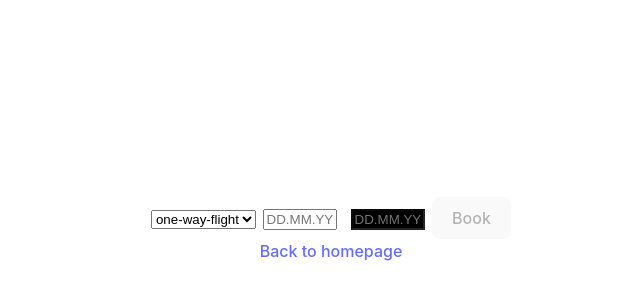
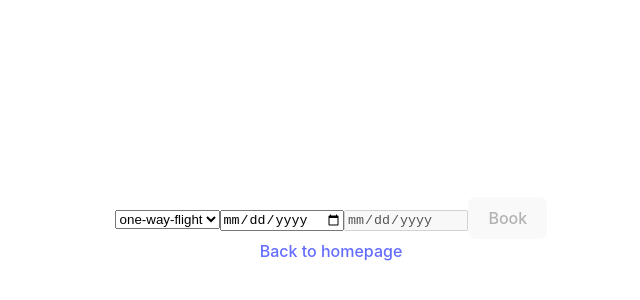
Before and after one commit to LuYujin9/7Guis, a React (Vite) app: page /flightBookerPage in a window 1280 px wide. Shown: the part 170-470 px from the top of the page, without its empty margins (309-949 px from the left). Built offline with nearby package versions, Linux system fonts and the light colour scheme.

Commit message:
updated after review

```diff
--- a/src/components/FlightBooker/index.tsx
+++ b/src/components/FlightBooker/index.tsx
@@ -2,24 +2,27 @@ import { useState } from "react";
 import "./index.css";
 
 export default function FlightBooker() {
-  //type of combobox? string, boolean or context?
   const [combobox, setCombobox] = useState<"one-way" | "return">("one-way");
   const [outboundDate, setOutboundDate] = useState<string | undefined>();
   const [returnDate, setReturnDate] = useState<string | undefined>();
   const [message, setMessage] = useState<string>("");
 
-  //a better name?
   function changeFlightType(event: React.ChangeEvent<HTMLSelectElement>) {
-    if (event.target.value === "return") {
-      setCombobox("return");
-      return;
-    }
-    if (event.target.value === "one-way") {
-      setCombobox("one-way");
+    switch (event.target.value) {
+      case "return":
+        setCombobox("return");
+        return;
+      case "one-way":
+        setCombobox("one-way");
+        setReturnDate(outboundDate);
+        return;
+      default:
+        assertNever(event.target.value);
     }
   }
 
   function updateOutbound(event: React.ChangeEvent<HTMLInputElement>) {
+    console.log(typeof event.target.value, event.target.value);
     if (!event.target.value) {
       setOutboundDate("");
       return;
@@ -52,7 +55,7 @@ export default function FlightBooker() {
         <option value="return">return flight</option>
       </select>
       <input
-        type="text"
+        type="date"
         aria-label="outbound date"
         placeholder="DD.MM.YYYY"
         className={isValidDate(outboundDate) ? "" : "invalid"}
@@ -60,12 +63,10 @@ export default function FlightBooker() {
         onChange={updateOutbound}
       />
       <input
-        type="text"
+        type="date"
         aria-label="return date"
         placeholder="DD.MM.YYYY"
-        className={`${isValidDate(returnDate) ? "" : "invalid"} ${
-          isReturnInputDisable(combobox) ? "disabled" : ""
-        }`}
+        className={`${isValidDate(returnDate) ? "" : "invalid"} `}
         value={returnDate ? returnDate : ""}
         disabled={isReturnInputDisable(combobox)}
         onChange={updateReturn}
@@ -82,67 +83,78 @@ export default function FlightBooker() {
   );
 }
 
-function isReturnInputDisable(input: "one-way" | "return") {
-  if (input === "return") {
-    return false;
-  }
-  if (input === "one-way") {
-    return true;
+function assertNever(value: never | string): never {
+  throw new Error(`value should not exist ${value}`);
+}
+
+function isReturnInputDisable(input: "one-way" | "return"): boolean {
+  switch (input) {
+    case "return":
+      return false;
+    case "one-way":
+      return true;
+    default:
+      assertNever(input);
   }
 }
 
 function isButtonDisabled(
   inputOne: string | undefined,
   inputTwo: string | undefined
-) {
-  if (inputOne === undefined && inputTwo === undefined) {
-    return true;
-  }
-  if (
-    //I habe knew that inputOne and input Two hier can't be undefined,
-    //is there a better way to avoid getting the error, when i don't type inputOne with undefined
-    formatDate(inputOne) <= formatDate(inputTwo) &&
-    isValidDate(inputOne) &&
-    isValidDate(inputTwo)
-  ) {
-    return false;
-  }
-  return true;
+): boolean {
+  return (
+    inputOne === undefined ||
+    inputTwo === undefined ||
+    !isValidDate(inputOne) ||
+    !isValidDate(inputTwo) ||
+    new Date(inputOne).getTime() < new Date(inputTwo).getTime()
+  );
 }
 
-function isValidDate(input: string | undefined) {
+function isValidDate(input: string | undefined): boolean {
   if (input === undefined) {
     return true;
   }
-  if (/^\d{1,2}.\d{1,2}.\d{4}$/.test(input)) {
-    const dateNumber = formatDate(input); //?NaN
-    const currentDateNumber = new Date().getTime(); // the same day is invalid. because of time? tansfer to string to check ?
-    return currentDateNumber <= dateNumber; // is it good? or I should check the situation, that dateNummber ist NaN.
-    //return !isNaN(dateNumber); when it's not a date, not a number  , not not a number return true
-  }
-  return false;
+  const currentDateNumber = new Date().getTime();
+  const inputDate = new Date(input).getTime();
+  //  console.log(inputDate > currentDateNumber);
+  return inputDate > currentDateNumber;
 }
 
-//a better name?
-function formatDate(input: string | undefined) {
-  if (input === undefined) {
-    return NaN;
-  }
-  const formatedInput = formatInput(input);
-  formatedInput.splice(2, 0, ".");
-  const dateString = formatedInput.join("");
-  //   input.slice(3, 5) + "-" + input.slice(0, 2) + "-" + input.slice(6);
-  return new Date(dateString).getTime();
-}
+//   if (input === undefined) {
+//     return true;
+//   }
+// if (/^\d{1,2}.\d{1,2}.\d{4}$/.test(input)) {
+//   const dateNumber = formatDate(input);
+// if (dateNumber === undefined) return false;
+//   return currentDateNumber <= dateNumber;
+// }
+//   return false;
 
-function formatInput(input: string) {
-  const array = input.split("");
-  if (array.findIndex((e) => e === ".") !== 2) {
-    array.unshift("0");
-    array.splice(2, 1);
-  }
-  if (array.findIndex((e) => e === ".") !== 4) {
-    array.splice(2, 0, "0");
-  }
-  return array;
-}
+// //a better name?
+// function formatDate(input: string | undefined): number {
+//   if (input === undefined) {
+//     return NaN;
+//   }
+//   const formatedInput = formatInput(input);
+//   // const day = parseInt(formatedInput[0]);
+//   // const time = new Date(year, month, day);
+//   formatedInput.splice(2, 0, ".");
+//   const dateString = formatedInput.join("");
+//   //   input.slice(3, 5) + "-" + input.slice(0, 2) + "-" + input.slice(6);
+//   const time = new Date(dateString).getTime();
+//   // if (isNaN(time)) return undefined;
+//   return time;
+// }
+
+// function formatInput(input: string): string[] {
+//   const array = input.split("");
+//   if (array.findIndex((e) => e === ".") !== 2) {
+//     array.unshift("0");
+//     array.splice(2, 1);
+//   }
+//   if (array.findIndex((e) => e === ".") !== 4) {
+//     array.splice(2, 0, "0");
+//   }
+//   return array;
+// }
--- a/src/components/TemperatureConverter/index.css
+++ b/src/components/TemperatureConverter/index.css
@@ -15,7 +15,7 @@
   width: 100%;
 }
 
-input {
+.tempInput {
   margin: 0.5em;
   width: 5em;
 }
--- a/src/components/TemperatureConverter/index.tsx
+++ b/src/components/TemperatureConverter/index.tsx
@@ -30,6 +30,7 @@ export default function TemperatureConverter({ id }: props) {
         <input
           type="number"
           value={values.celsius === undefined ? "" : values.celsius}
+          className="temInput"
           onChange={updateFromCelsius}
         />
         Celsius
@@ -39,6 +40,7 @@ export default function TemperatureConverter({ id }: props) {
         <input
           type="number"
           value={values.fahrenheit === undefined ? "" : values.fahrenheit}
+          className="temInput"
           onChange={updateFromFahrenheit}
         />
         Fahrenheit
--- a/src/pages/practise.tsx
+++ b/src/pages/practise.tsx
@@ -23,7 +23,11 @@ export default function Practise() {
 
   return (
     <>
-      <input type="text" onChange={handleInput} />
+      <input
+        type="text"
+        value={inputValue ? undefined : inputValue}
+        onChange={handleInput}
+      />
       <button>button</button>
     </>
   );
```
